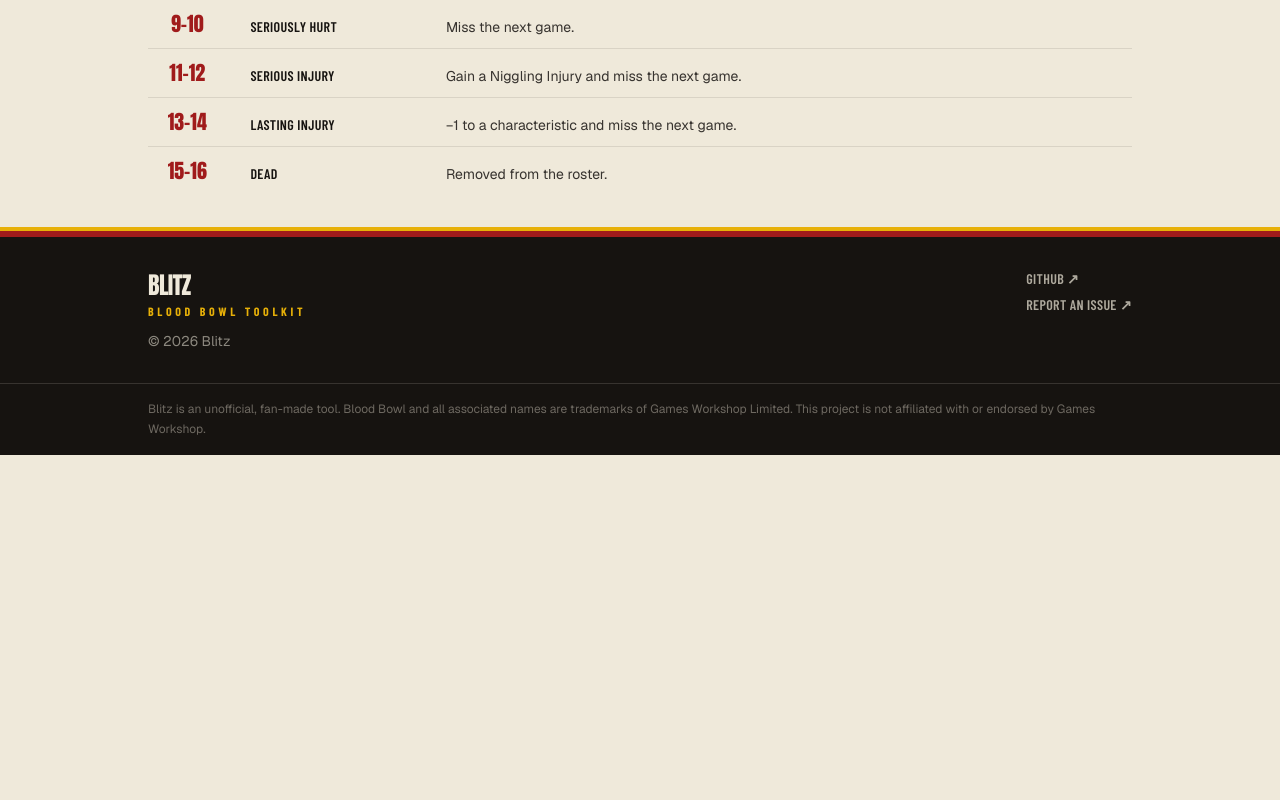
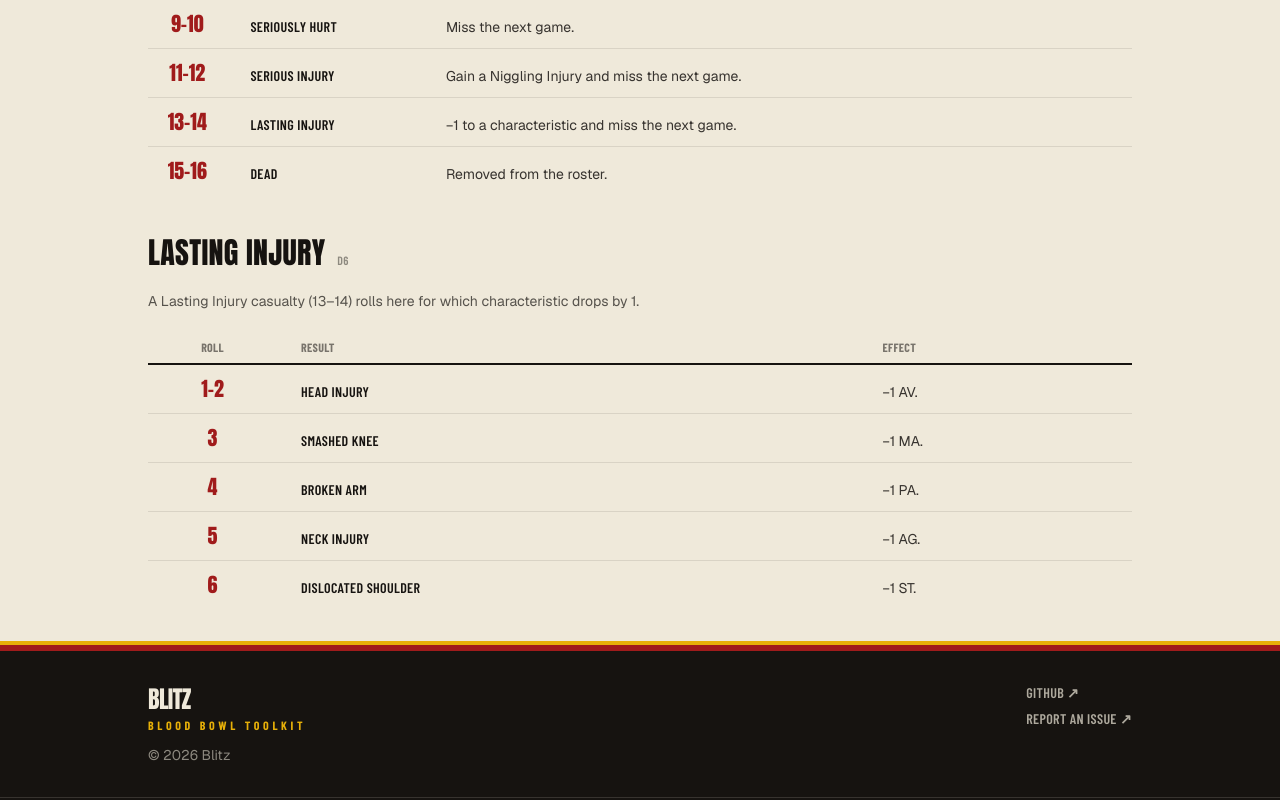
Before and after one commit to salty-max/blitz, a React (Vite) app in the folder apps/web/: page /codex/injuries in a window 1280 px wide. Shown: the part 976-1776 px from the top of the page. Before the commit the page ends 1431 px from the top, so only its background shows below. Built offline with nearby package versions, Linux system fonts and the light colour scheme.

Commit message:
feat(web): add the lasting injury table to the injuries page

```diff
--- a/apps/web/src/routes/injuries.tsx
+++ b/apps/web/src/routes/injuries.tsx
@@ -1,4 +1,4 @@
-import { casualties, injuries } from '@blitz/data'
+import { casualties, injuries, lastingInjuries } from '@blitz/data'
 
 import { RefText } from '@/components/ref-text'
 
@@ -79,6 +79,15 @@ export function InjuriesPage() {
         <TableHead die="D16">Casualty table</TableHead>
         <RollTable rows={casualties} />
       </section>
+
+      <section className="space-y-5">
+        <TableHead die="D6">Lasting injury</TableHead>
+        <p className="text-sm text-ink/70">
+          A Lasting Injury casualty (13–14) rolls here for which characteristic
+          drops by 1.
+        </p>
+        <RollTable rows={lastingInjuries} />
+      </section>
     </div>
   )
 }
```
